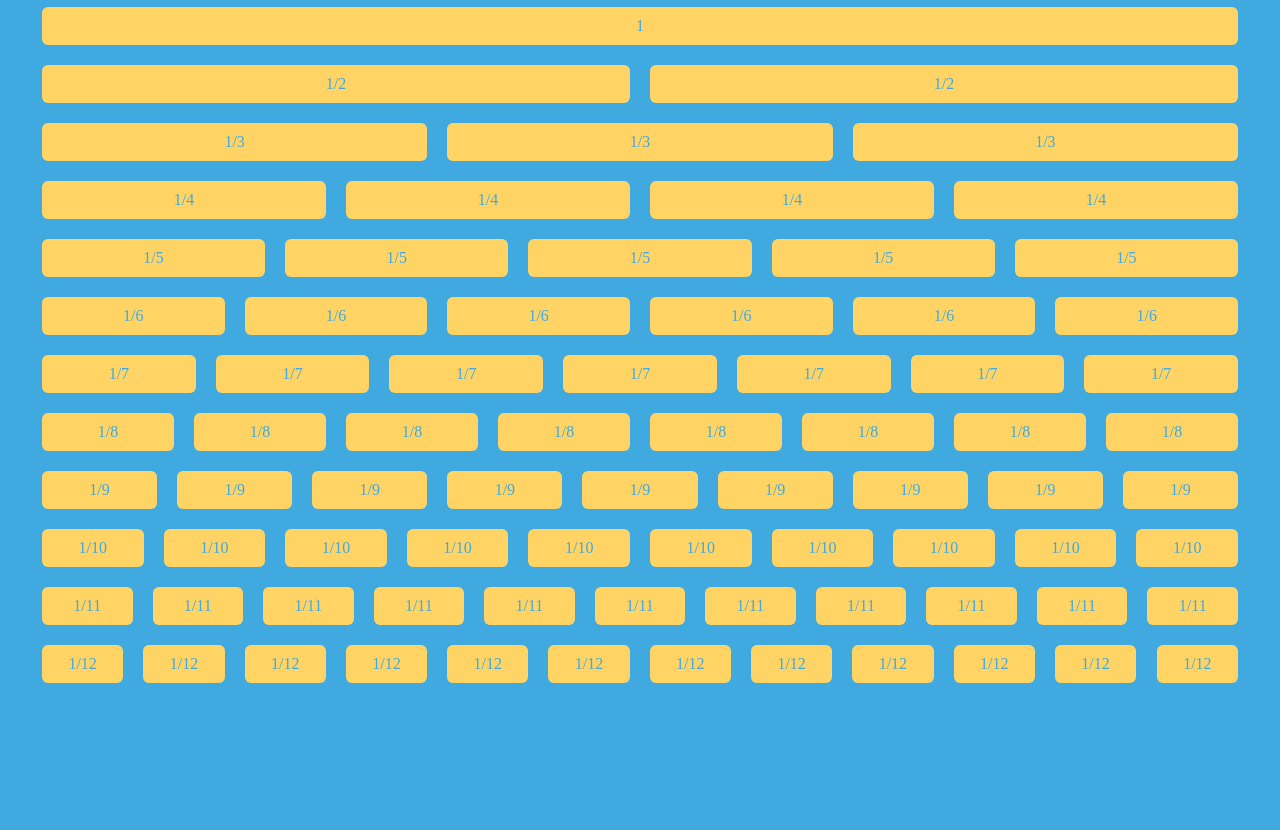
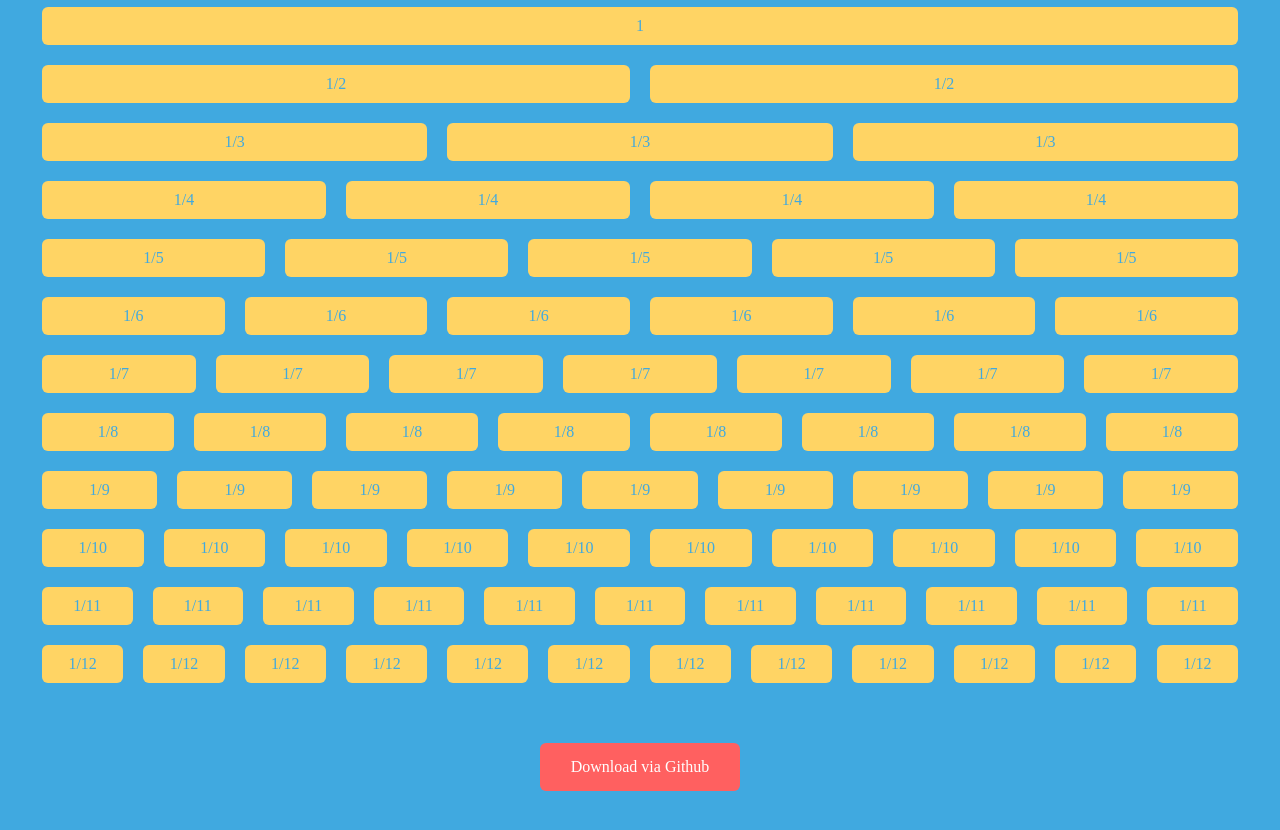
Before and after one commit to dope/lemonade, a plain HTML site: page index.html in a window 1280 px wide. Shown: the part 98-928 px from the top of the page. Before the commit the page ends 800 px from the top, so only its background shows below. Drawn offline with Linux system fonts and the light colour scheme.

Commit message:
Update index.html

```diff
--- a/index.html
+++ b/index.html
@@ -4,6 +4,7 @@
 // Please read the documentation for full instructions
 // http://goo.gl/n2iLg
 
+// Follow me on Twitter for full support: @joericho
 // Follow me on Twitter for full support: @itsjoer
 // Enjoy <3
 
@@ -18,13 +19,13 @@
     	<meta charset="UTF-8" />
 	<meta name="viewport" content="width=device-width, initial-scale=1, maximum-scale=1">
 
-    	<!-- This is the main grid stylesheet -->
+   	<!-- This is the main grid stylesheet -->
     	<link rel="stylesheet" type="text/css" href="css/lemonade.css">
 
     	<!-- This is styles for the grid ie. h1, p, .content -->
  	<link rel="stylesheet" type="text/css" href="css/styles.css">
 
-        <!-- This is styles for tablet & mobile -->
+    	<!-- This is styles for tablet & mobile -->
  	<link rel="stylesheet" type="text/css" href="css/responsive.css">
 	<title>Lemonade Example</title>
 
@@ -158,5 +159,10 @@
 		<div class="bit-12"><div class="box">1/12</div></div>
 	</div>
 
+
+       <footer>
+    		<a class="button" target="_blank" href="http://github.com/dope/lemonade/archive/master.zip">Download via Github</a>
+       </footer>
+
 </body>
 </html>
```
